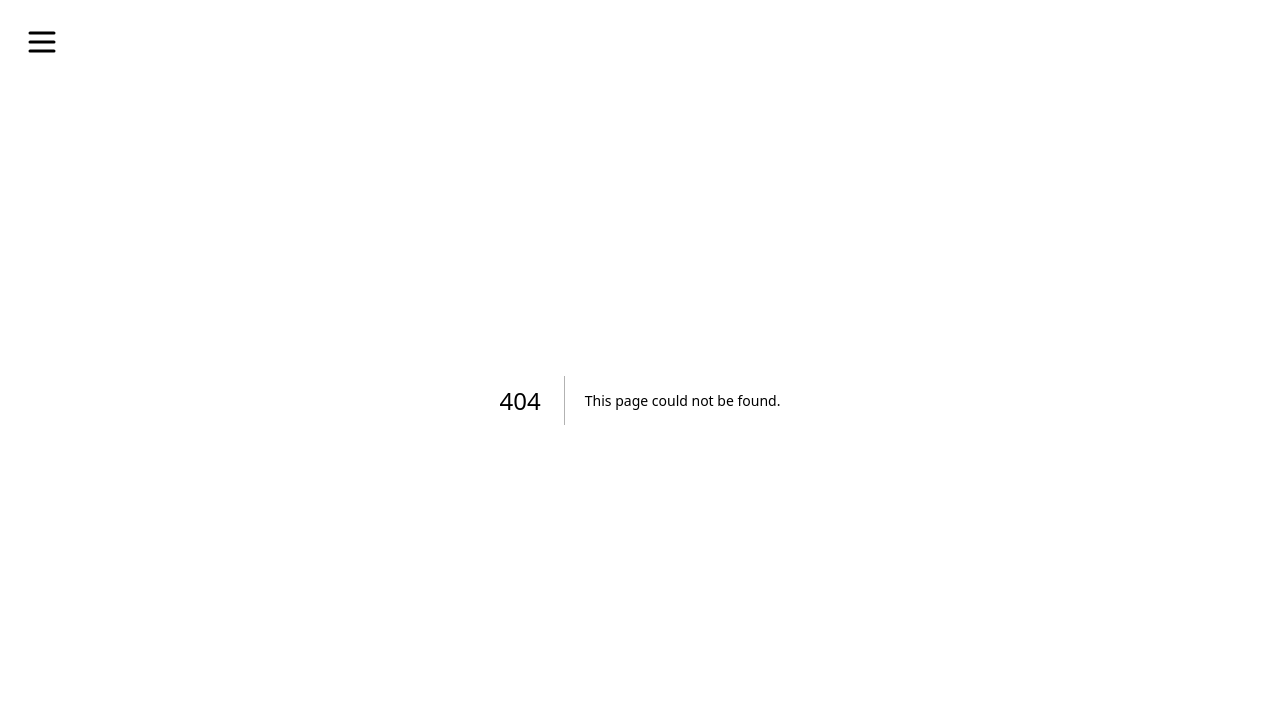
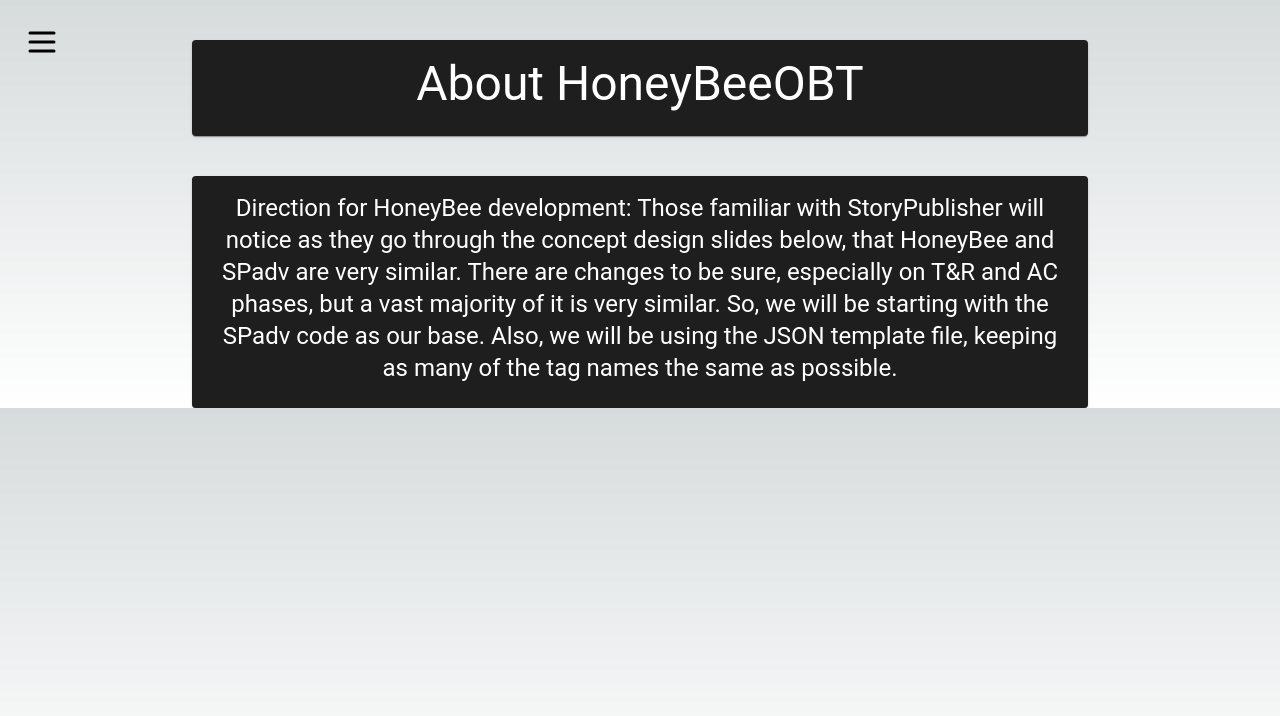
Before and after one commit to techteam25/HoneyBeeOBT, a Next.js app: page /about in a window 1280 px wide. Before the commit this address had no page. Shown: the top 716 px of the page. Built offline with nearby package versions, Linux system fonts and the light colour scheme.

Commit message:
added about page

```diff
--- /dev/null
+++ b/src/pages/about.tsx
@@ -0,0 +1,31 @@
+import { Card, CardContent, Typography } from "@mui/material";
+import React, { useEffect } from "react";
+
+const About = () => {
+  return (
+    <div className="main-contianer" style={{ paddingTop: "5vh" }}>
+      <Card sx={{ ml: "15vw", mr: "15vw" }}>
+        <CardContent>
+          <Typography variant="h3" style={{ textAlign: "center" }}>
+            About HoneyBeeOBT
+          </Typography>
+        </CardContent>
+      </Card>
+      <Card sx={{ ml: "15vw", mr: "15vw", mt: "5vh" }}>
+        <CardContent>
+          <Typography variant="h5" style={{ textAlign: "center" }}>
+            Direction for HoneyBee development: Those familiar with
+            StoryPublisher will notice as they go through the concept design
+            slides below, that HoneyBee and SPadv are very similar. There are
+            changes to be sure, especially on T&R and AC phases, but a vast
+            majority of it is very similar. So, we will be starting with the
+            SPadv code as our base. Also, we will be using the JSON template
+            file, keeping as many of the tag names the same as possible.
+          </Typography>
+        </CardContent>
+      </Card>
+    </div>
+  );
+};
+
+export default About;
```
Also changed, not shown: 1 other file (tests, documents, lock files or other folders).
